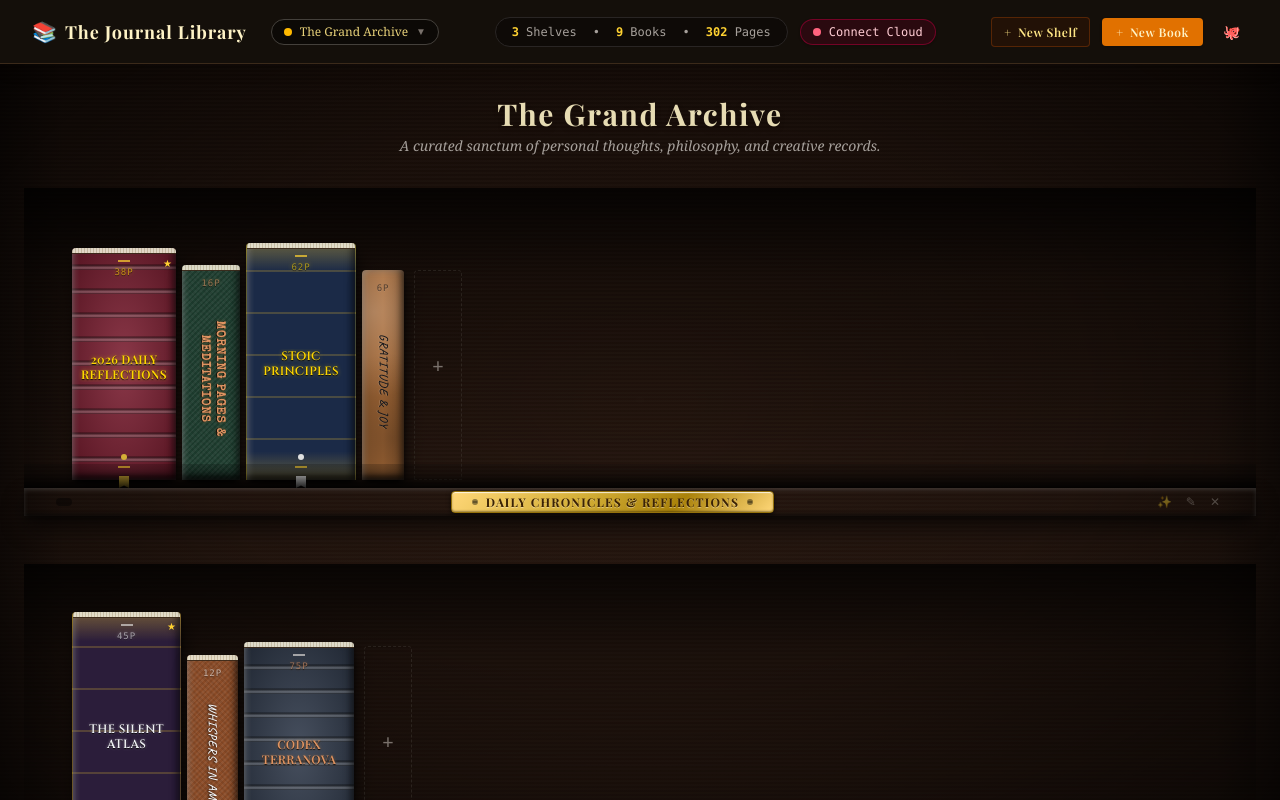
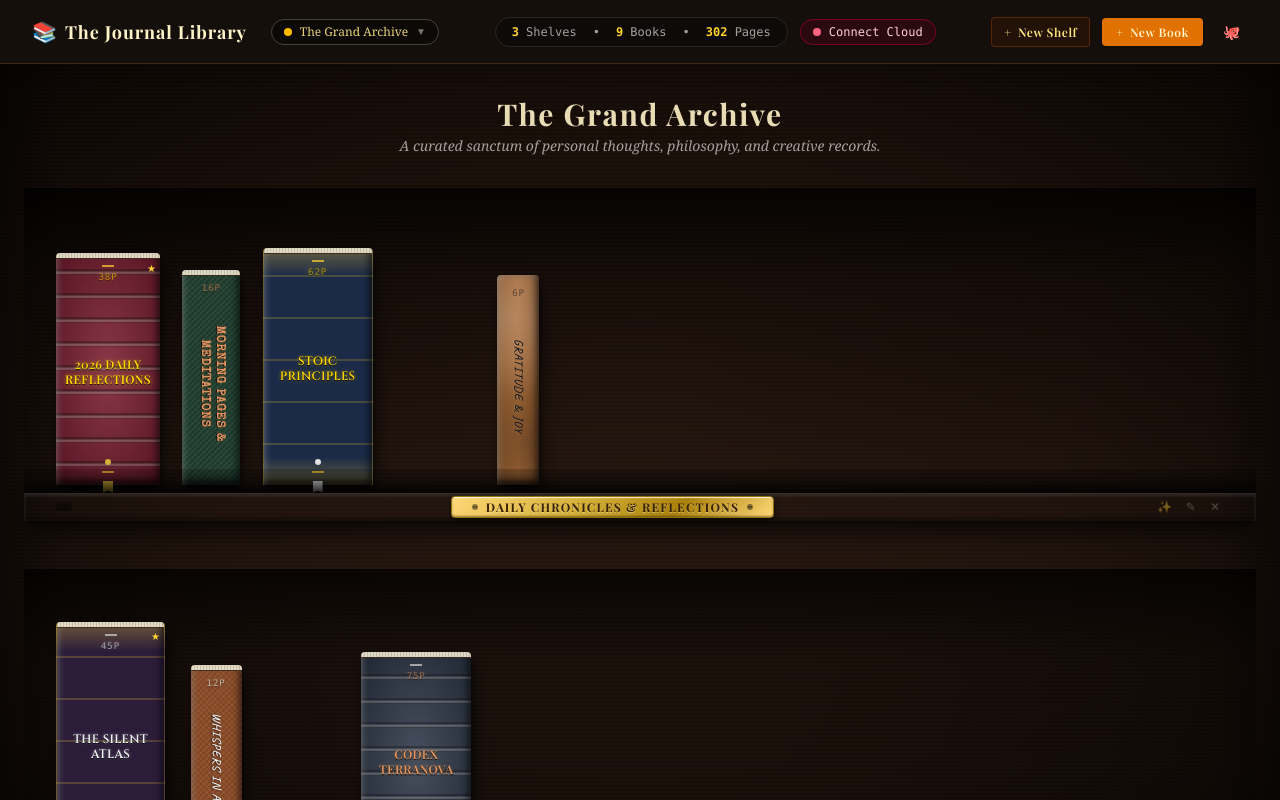
Before and after one commit to janlofredy/TheLibrary, a Vue app: page / in a window 1280 px wide. Shown: the top 800 px of the page. Built offline with nearby package versions, Linux system fonts and the light colour scheme; a web font is replaced by a local one.

Commit message:
feat(bookshelf): enable spatial book placement anywhere on shelf plank (Left, Center, Right) and dual-neighbor leaning contact physics

```diff
--- a/src/components/bookshelf/BookSpine.vue
+++ b/src/components/bookshelf/BookSpine.vue
@@ -169,10 +169,12 @@ const containerWrapperStyle = computed(() => {
 
   if (canTilt && (props.book.layerMode === 'leaning-left' || props.book.layerMode === 'leaning-right')) {
     if (props.book.layerMode === 'leaning-left') {
+      // Base touches right neighbor, top tilts left to touch left neighbor
       transform = `translateY(-${floorLift}px) rotate(${rotationDeg}deg)`
       transformOrigin = 'bottom right'
       zIndex = 20
     } else {
+      // Base touches left neighbor, top tilts right to touch right neighbor
       transform = `translateY(-${floorLift}px) rotate(${rotationDeg}deg)`
       transformOrigin = 'bottom left'
       zIndex = 20
--- a/src/components/bookshelf/ShelfRow.vue
+++ b/src/components/bookshelf/ShelfRow.vue
@@ -1,54 +1,41 @@
 <template>
   <div class="relative w-full mb-8 sm:mb-12 flex flex-col group/shelf">
-    <!-- Shelf Top Ambient Occlusion Cavity (Pure Snug Wooden Bookshelf) -->
-    <div class="relative min-h-[300px] w-full flex items-end px-6 sm:px-12 pt-8 pb-1.5 overflow-x-auto overflow-y-hidden">
+    <!-- Shelf Top Ambient Occlusion Cavity (Spatial Shelf Track) -->
+    <div class="relative min-h-[300px] w-full flex items-end px-4 sm:px-8 pt-8 pb-1.5 overflow-x-auto overflow-y-hidden">
       <!-- Back Wall Ambient Shadow -->
       <div class="absolute inset-0 shelf-depth-shadow pointer-events-none -z-10"></div>
 
-      <!-- Bookshelf Floor Row (Snug Tight-Packed Spines, Free Leaning, Easy Drag Reordering) -->
-      <div class="flex items-end gap-1 sm:gap-1.5 z-10 min-w-full pb-0.5">
-        <!-- Render books with direct drag reordering -->
-        <template v-for="(book, idx) in sortedBooks" :key="book.id">
+      <!-- 12-Slot Spatial Shelf Track (Allows placing books on Left, Center, Right, or anywhere) -->
+      <div class="flex items-end gap-1.5 sm:gap-2 z-10 w-full min-w-[720px] pb-0.5 justify-between">
         <div
-            class="relative flex items-end transition-transform duration-200"
-            :class="dragOverIndex === idx ? 'scale-[1.03] -translate-y-1' : ''"
-            @dragover.prevent="handleDragOver($event, idx)"
-            @dragleave="handleDragLeave($event, idx)"
-            @drop.prevent="handleDrop($event, idx)"
+          v-for="slotIdx in totalSlots"
+          :key="slotIdx - 1"
+          class="relative flex-1 flex items-end justify-center min-h-[265px] transition-all duration-200 rounded-t"
+          :class="dragOverSlot === (slotIdx - 1) ? 'bg-amber-400/20 border-2 border-dashed border-amber-400 scale-[1.02] z-30' : ''"
+          @dragover.prevent="handleDragOver($event, slotIdx - 1)"
+          @dragleave="handleDragLeave($event, slotIdx - 1)"
+          @drop.prevent="handleDrop($event, slotIdx - 1)"
         >
-            <!-- Drop Indicator Bar -->
-            <div
-              v-if="dragOverIndex === idx"
-              class="absolute -left-1 inset-y-0 w-1.5 bg-amber-400 rounded-full shadow-[0_0_8px_rgba(251,191,36,0.8)] z-40 animate-pulse pointer-events-none"
-            ></div>
-
+          <!-- Book Spine at this specific spatial slot -->
           <BookSpine
-              :book="book"
-              :left-neighbor="idx > 0 ? sortedBooks[idx - 1] : null"
-              :right-neighbor="idx < sortedBooks.length - 1 ? sortedBooks[idx + 1] : null"
+            v-if="getBookAtSlot(slotIdx - 1)"
+            :book="getBookAtSlot(slotIdx - 1)!"
+            :left-neighbor="getNeighbor(slotIdx - 1, -1)"
+            :right-neighbor="getNeighbor(slotIdx - 1, 1)"
             @select="handleSelectBook"
             @edit="handleEditBook"
           />
-          </div>
-        </template>
 
-        <!-- Drop target at end of shelf books -->
-        <div
-          class="relative h-44 w-12 flex items-end justify-center transition-all duration-200 ml-1"
-          :class="dragOverIndex === sortedBooks.length ? 'bg-amber-400/20 border-2 border-dashed border-amber-400/80 scale-[1.02]' : ''"
-          @dragover.prevent="handleDragOver($event, sortedBooks.length)"
-          @dragleave="handleDragLeave($event, sortedBooks.length)"
-          @drop.prevent="handleDrop($event, sortedBooks.length)"
+          <!-- Empty Slot Placeholder / Drop Target / Quick Add -->
+          <button
+            v-else
+            type="button"
+            class="h-44 w-full border border-dashed border-stone-800/30 hover:border-amber-400/60 hover:bg-amber-400/10 rounded-t flex flex-col items-center justify-center text-stone-600 hover:text-amber-300 opacity-0 hover:opacity-100 transition-opacity cursor-pointer group/empty"
+            :title="`Slot ${slotIdx} (${getSlotLabel(slotIdx - 1)}): Click to add a book or drop a journal here`"
+            @click="handleAddBookAtSlot(slotIdx - 1)"
           >
-          <!-- Add Book Button -->
-          <button
-            type="button"
-            class="h-[210px] w-12 rounded-t-sm border border-dashed border-stone-600/30 hover:border-amber-400/80 hover:bg-amber-400/10 transition-all duration-200 flex flex-col items-center justify-center text-stone-500 hover:text-amber-300 group/add cursor-pointer flex-shrink-0"
-            title="Add new Journal to this shelf"
-            @click="handleAddBook"
-          >
-            <span class="text-xl font-light group-hover/add:scale-125 transition-transform">+</span>
-            <span class="text-[9px] uppercase tracking-wider font-mono mt-1 opacity-0 group-hover/add:opacity-100 transition-opacity">New</span>
+            <span class="text-base font-light group-hover/empty:scale-125 transition-transform">+</span>
+            <span class="text-[8px] font-mono text-stone-400 mt-0.5">{{ getSlotLabel(slotIdx - 1) }}</span>
           </button>
         </div>
       </div>
@@ -123,32 +110,50 @@ const props = defineProps<{
 }>()
 
 const store = useLibraryStore()
-const dragOverIndex = ref<number | null>(null)
+const totalSlots = 12
+const dragOverSlot = ref<number | null>(null)
 
 const books = computed(() => store.getBooksForShelf(props.shelf.id))
 
-const sortedBooks = computed(() => {
-  return [...books.value].sort((a, b) => (a.slotIndex ?? 0) - (b.slotIndex ?? 0))
-})
-
-function handleDragOver(e: DragEvent, idx: number) {
-  e.dataTransfer!.dropEffect = 'move'
-  dragOverIndex.value = idx
+function getBookAtSlot(slotIdx: number): Book | undefined {
+  return books.value.find(b => (b.slotIndex ?? 0) === slotIdx)
 }
 
-function handleDragLeave(_e: DragEvent, idx: number) {
-  if (dragOverIndex.value === idx) {
-    dragOverIndex.value = null
+function getNeighbor(slotIdx: number, direction: -1 | 1): Book | null {
+  // Look for immediate adjacent neighbor first, or next occupied neighbor
+  const targetSlot = slotIdx + direction
+  const directNeighbor = getBookAtSlot(targetSlot)
+  if (directNeighbor) return directNeighbor
+
+  // Look for next closest neighbor within 2 slots
+  const secondarySlot = slotIdx + direction * 2
+  return getBookAtSlot(secondarySlot) || null
+}
+
+function getSlotLabel(slotIdx: number): string {
+  if (slotIdx <= 2) return `Left ${slotIdx + 1}`
+  if (slotIdx <= 7) return `Mid ${slotIdx + 1}`
+  return `Right ${slotIdx + 1}`
+}
+
+function handleDragOver(e: DragEvent, slotIdx: number) {
+  e.dataTransfer!.dropEffect = 'move'
+  dragOverSlot.value = slotIdx
+}
+
+function handleDragLeave(_e: DragEvent, slotIdx: number) {
+  if (dragOverSlot.value === slotIdx) {
+    dragOverSlot.value = null
   }
 }
 
-async function handleDrop(e: DragEvent, targetIdx: number) {
-  dragOverIndex.value = null
+async function handleDrop(e: DragEvent, targetSlotIdx: number) {
+  dragOverSlot.value = null
   if (!e.dataTransfer) return
 
   const bookId = e.dataTransfer.getData('text/plain')
   if (bookId) {
-    await store.moveBookToSlot(bookId, props.shelf.id, targetIdx)
+    await store.moveBookToSlot(bookId, props.shelf.id, targetSlotIdx)
   }
 }
 
@@ -160,10 +165,11 @@ function handleEditBook(book: Book) {
   store.openBookCustomizer(book)
 }
 
-function handleAddBook() {
+function handleAddBookAtSlot(slotIdx: number) {
   store.targetShelfIdForNewBook = props.shelf.id
   store.editingBook = null
   store.isBookCustomizerOpen = true
+  sessionStorage.setItem('target_new_book_slot', String(slotIdx))
 }
 
 function handleEditShelf() {
--- a/src/stores/libraryStore.ts
+++ b/src/stores/libraryStore.ts
@@ -268,20 +268,15 @@ export const useLibraryStore = defineStore('library', () => {
     const targetBook = books.value.find(b => b.id === bookId)
     if (!targetBook) return
 
-    // Get current books on target shelf excluding the dragged book
-    const currentShelfBooks = books.value
-      .filter(b => b.shelfId === targetShelfId && b.id !== bookId)
-      .sort((a, b) => (a.slotIndex ?? 0) - (b.slotIndex ?? 0))
+    // If another book on target shelf already has this exact slot, swap their slots
+    const existingBook = books.value.find(
+      b => b.shelfId === targetShelfId && b.slotIndex === targetSlotIndex && b.id !== bookId
+    )
+    if (existingBook) {
+      await updateBook(existingBook.id, { slotIndex: targetBook.slotIndex })
+    }
 
-    // Insert targetBook at desired slot position
-    const insertIdx = Math.max(0, Math.min(targetSlotIndex, currentShelfBooks.length))
-    currentShelfBooks.splice(insertIdx, 0, targetBook)
-
-    // Re-assign continuous slot indices to all books on the shelf
-    for (let i = 0; i < currentShelfBooks.length; i++) {
-      const b = currentShelfBooks[i]
-      await updateBook(b.id, { shelfId: targetShelfId, slotIndex: i })
-    }
+    await updateBook(bookId, { shelfId: targetShelfId, slotIndex: targetSlotIndex })
   }
 
   async function deleteBook(id: string) {
```
Lines whose indentation alone changed are shown as unchanged.
